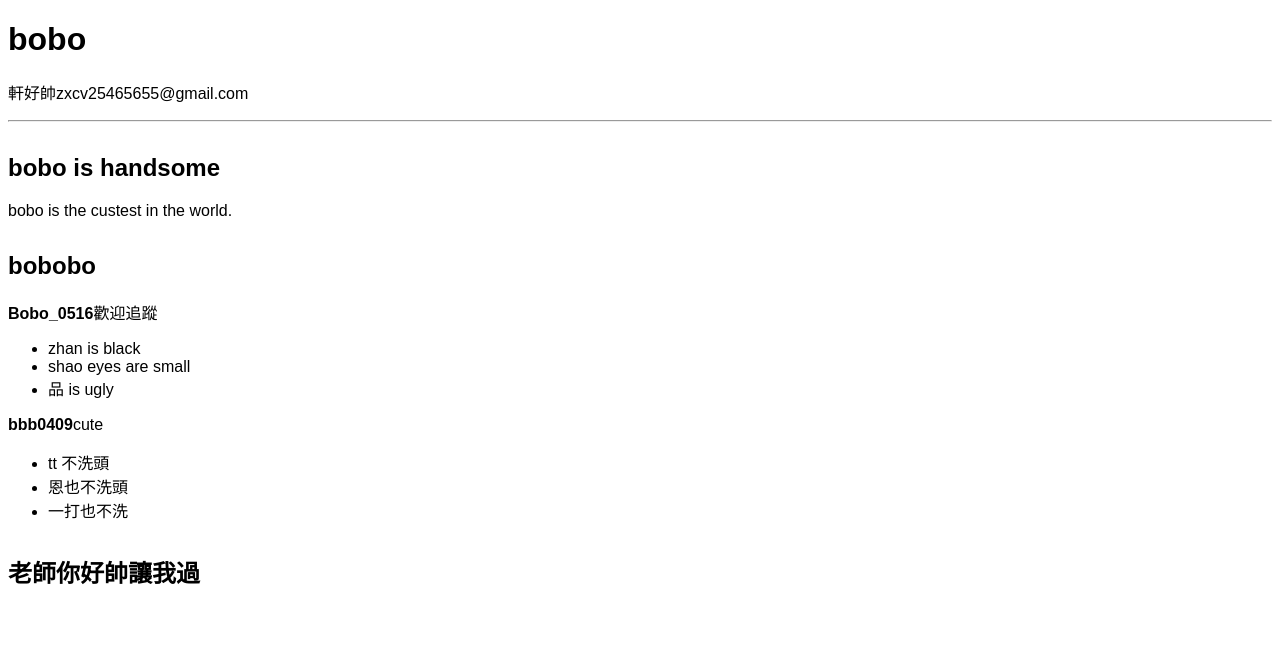
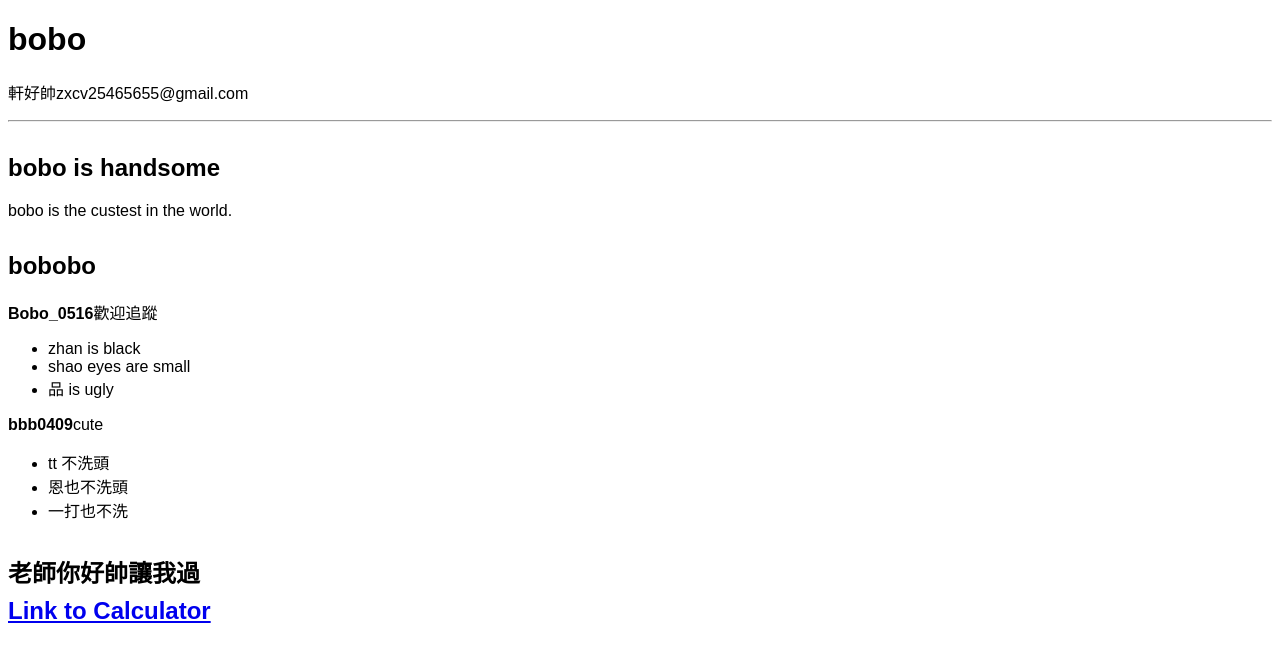
Before and after one commit to boboo0516/handsome, a plain HTML site: page index.html in a window 1280 px wide. Drawn offline with Linux system fonts and the light colour scheme.

Commit message:
Update index.html

```diff
--- a/index.html
+++ b/index.html
@@ -50,3 +50,5 @@
   </div>
 </body>
 </html>
+
+<a href="https://boboo0516.github.io/bb/">Link to Calculator</a>
```
